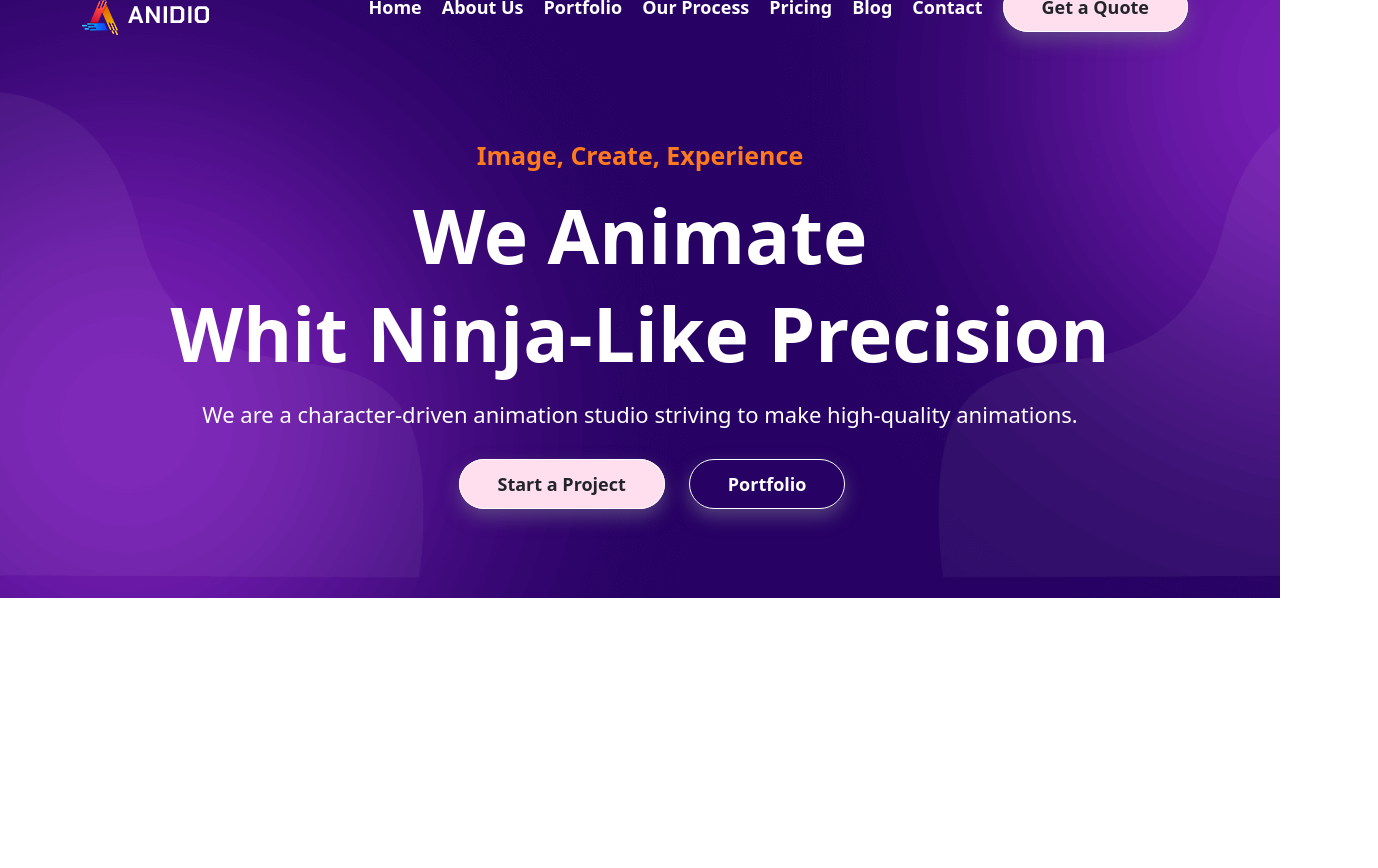
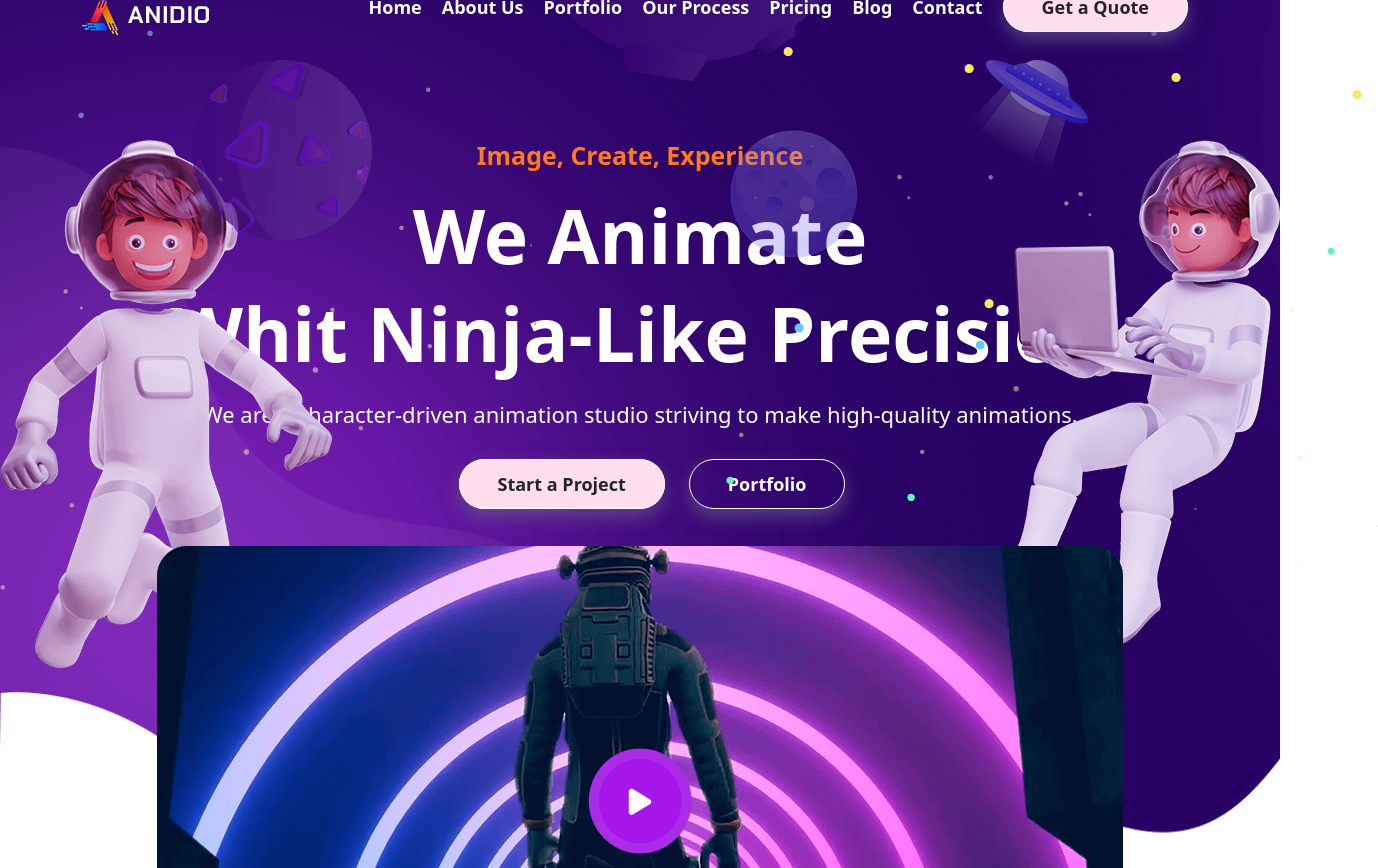
Before and after one commit to AndreaRaguso/proj-html-vuejs, a Vue app: page / in a window 1280 px wide. Shown: the part 40-908 px from the top of the page, 1378 px wide, since content can reach past the window. Before the commit the page ends 800 px from the top, so only its background shows below. Built offline with nearby package versions, Linux system fonts and the light colour scheme.

Commit message:
header / jumbo finiti (da sistemare graficamente)

```diff
--- a/index.html
+++ b/index.html
@@ -3,6 +3,7 @@
   <head>
     <meta charset="UTF-8" />
     <meta name="viewport" content="width=device-width, initial-scale=1.0" />
+    <link rel="stylesheet" href="https://cdnjs.cloudflare.com/ajax/libs/font-awesome/6.3.0/css/all.min.css" integrity="sha512-SzlrxWUlpfuzQ+pcUCosxcglQRNAq/DZjVsC0lE40xsADsfeQoEypE+enwcOiGjk/bSuGGKHEyjSoQ1zVisanQ==" crossorigin="anonymous" referrerpolicy="no-referrer" />
     <title>Anidio</title>
   </head>
   <body>
--- a/src/components/AppHeader.vue
+++ b/src/components/AppHeader.vue
@@ -63,8 +63,36 @@ export default {
     <!-- Jumbotron -->
 
     <section class="jumbo">
+        <div class="dots w-100 d-flex position-absolute  justify-content-around">
+            <div>
+                <img src="../assets/img/dots-left.png" alt="">
+            </div>
+            <div>
+                <img src="../assets/img/dots-right.png" alt="">
+            </div>
+        </div>
+        <div class="mans w-100 d-flex position-absolute justify-content-between">
+            <div>
+                <img src="../assets/img/left-man.png" alt="">
+            </div>
+            <div>
+                <img src="../assets/img/right-man.png" alt="">
+            </div>
+        </div>
+        <div class="globe-1">
+            <img src="../assets/img/globe1.png" alt="globe1">
+        </div>
+        <div class="globe-3">
+            <img src="../assets/img/globe3.png" alt="globe3">
+        </div>
+        <div class="light">
+            <img src="../assets/img/light.png" alt="light">
+        </div>
+        <div class="globe-2">
+            <img src="../assets/img/globe2.png" alt="globe2">
+        </div>
         <div class="container-lg">
-            <div class="text-center jumbo-text">
+            <div class="text-center jumbo-text mb-5">
                 <h5>Image, Create, Experience</h5>
                 <h1>We Animate</h1>
                 <h1>Whit Ninja-Like Precision</h1>
@@ -74,6 +102,15 @@ export default {
                     <a href="" class="button text-white">Portfolio</a>
                 </div>
             </div>
+            <div class="middle d-flex justify-content-center">
+                <img class="m-auto" src="../assets/img/middle.png" alt="">
+                <div class="play-middle">
+                    <i class="fa-solid fa-play"></i>
+                </div>
+            </div>
+            <div class="bottom-shape">
+                <img src="../assets/img/bottom-shape.png" alt="bottom-shape">
+            </div>
         </div>
     </section>
 
--- a/src/styles/main.scss
+++ b/src/styles/main.scss
@@ -1 +1,24 @@
 @import "/node_modules/bootstrap/scss/bootstrap";
+
+
+
+::-webkit-scrollbar-track
+{
+	-webkit-box-shadow: inset 0 0 6px rgba(0,0,0,0.3);
+	border-radius: 10px;
+	background-color: #F5F5F5;
+}
+
+::-webkit-scrollbar
+{
+	width: 12px;
+	background-color: #F5F5F5;
+}
+
+::-webkit-scrollbar-thumb
+{
+	border-radius: 10px;
+	-webkit-box-shadow: inset 0 0 6px rgba(0,0,0,.3);
+	background-color: #751db3;
+    height: 30px;
+}
--- a/src/styles/partials/AppHeader.scss
+++ b/src/styles/partials/AppHeader.scss
@@ -1,22 +1,23 @@
 //GENERAL
 
-.button{
+.button {
     border-radius: 100px;
     border: 1px solid white;
     padding: 12px 38px 12px;
     font-size: 18px;
     font-weight: 600;
     box-shadow: 0px 8px 18px 0px rgb(109 100 139 / 61%);
+    z-index: 5;
 }
 
-.btn-back{
+.btn-back {
     background-color: #ffdfed;
 }
 
 
 //Header
 
-header{
+header {
     position: absolute;
     z-index: 20;
     width: 100%;
@@ -25,19 +26,19 @@ header{
     padding: 20px 0 0 0;
 }
 
-.header-container{
+.header-container {
     height: 70px;
 }
 
-.header-list{
+.header-list {
     list-style: none;
 }
 
-.header-list li{
+.header-list li {
     padding: 0 10px;
 }
 
-.header-list li a{
+.header-list li a {
     text-decoration: none;
     color: white;
     font-weight: 600;
@@ -49,7 +50,7 @@ header{
 
 //Jumbo
 
-.jumbo{
+.jumbo {
     background-image: url(assets/img/banner-bg.png);
     background-repeat: no-repeat;
     background-size: cover;
@@ -57,26 +58,91 @@ header{
     margin-bottom: 150px;
     padding: 180px 0 0 0;
     color: white;
-    padding-bottom: 100px;
 }
 
-.jumbo-text h5{
+.jumbo-text h5 {
     color: #ff7a1f;
     font-weight: 600;
     margin-bottom: 20px;
     font-size: 25px;
 }
 
-.jumbo-text h1{
+.jumbo-text h1 {
     font-size: 75px;
     font-weight: bold;
 }
 
-.jumbo-text p{
+.jumbo-text p {
     font-size: 22px;
     margin: 20px 0 40px 0;
 }
 
-.jumbo-text a{
+.jumbo-text a {
     text-decoration: none;
 }
+
+.globe-1{
+    position: absolute;
+    top: 100px;
+    left: 15%;
+    opacity: 70%;
+}
+
+.globe-3{
+    position: absolute;
+    top: -250px;
+    left: 40%;
+    opacity: 50%;
+}
+
+.light{
+    position: absolute;
+    top: 100px;
+    right: 15%;
+}
+
+.globe-2{
+    position: absolute;
+    top: 170px;
+    right: 33%;
+}
+
+.dots{
+    top: 70px;
+}
+
+.middle{
+    transform: translateY(200px);
+    margin-top: -200px;
+    border-radius: 20px;
+    z-index: 10;
+    width: 100%;
+    position: relative;
+}
+
+.play-middle{
+    position: absolute;
+    transform: translate(-50%,-50%);
+    top: 50%;
+    left: 50%;
+    color: white;
+    font-size: 30px;
+    background-color: #a616ea;
+    padding: 20px 30px;
+    border-radius: 50%;
+    border: 10px solid #af38e6ab;
+}
+
+.bottom-shape {
+    position: absolute;
+    bottom: 0;
+    left: 0;
+    width: 100%;
+    overflow: hidden;
+    height: 164px;
+}
+
+.bottom-shape img{
+    width: 100%;
+    height: 100%;
+}
```
Also changed, not shown: 1 other file (tests, documents, lock files or other folders).
